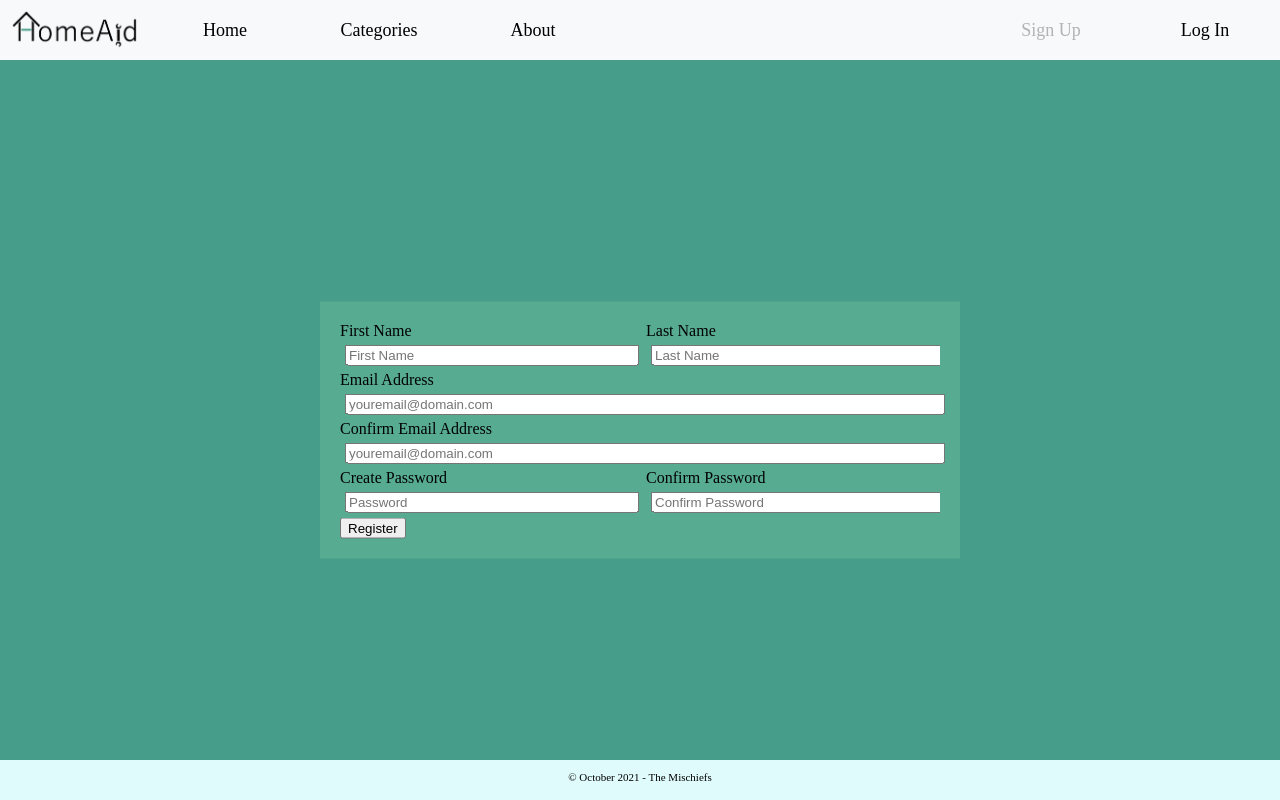
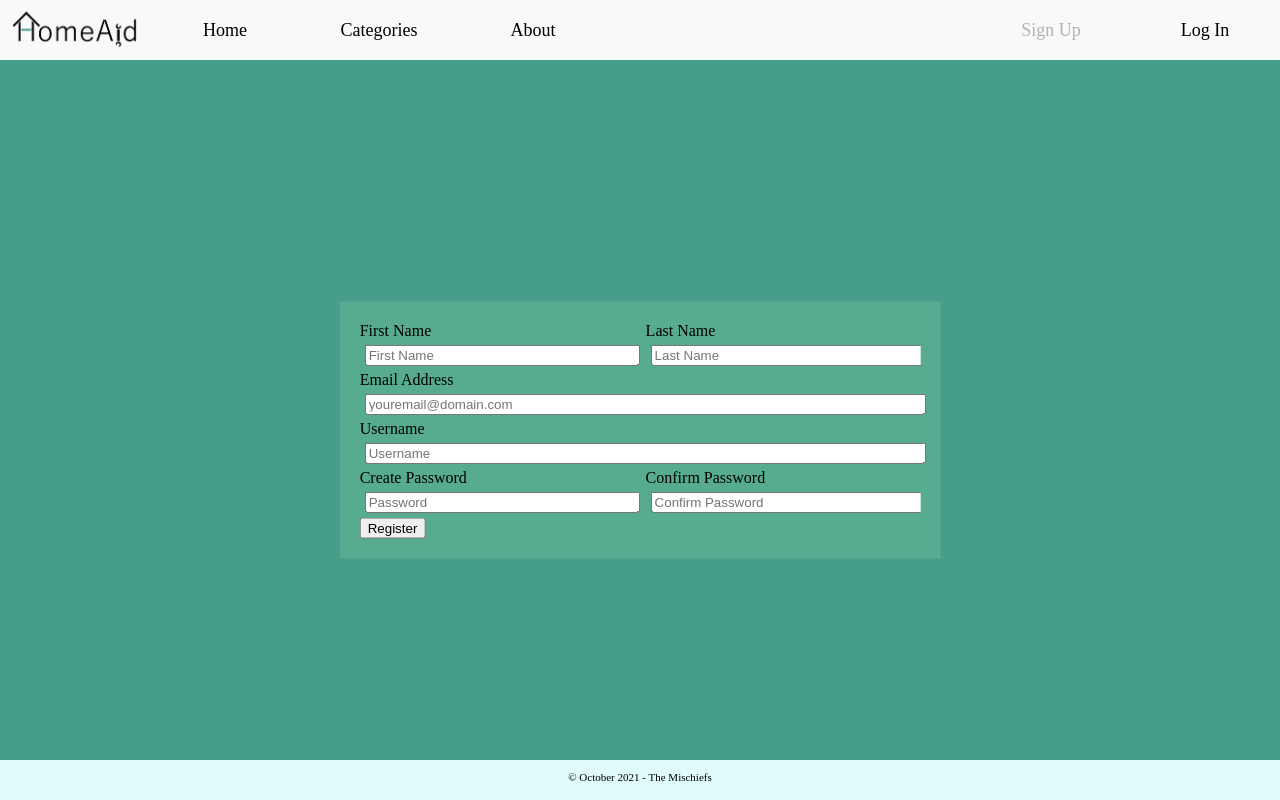
Before and after one commit to pageunavailable/homeaid, a PHP site: page /pages/signup.php in a window 1280 px wide. Run offline with PHP 8.4, Linux system fonts and the light colour scheme.

Commit message:
registration

```diff
--- a/functions/login.php
+++ b/functions/login.php
@@ -7,7 +7,6 @@
         $result = $conn->query($sql);
         if($result->num_rows != 0){
             $_SESSION['username'] = $username;
-            echo "<script>console.log('{$_SESSION['username']}')</script>";
             echo "<script>console.log('Login success');</script>";
             header("Location: pages/profile.php");
         }
--- a/pages/signup.php
+++ b/pages/signup.php
@@ -4,21 +4,30 @@
 
     if(isset($_POST['registerBtn'])){
         $name = $_POST['fname'] . " " . $_POST['lname'];
-        //$username = $_POST['username']; TO BE INSERTED
+        $username = $_POST['username'];
         $email = $_POST['email'];
         $pass = $_POST['password'];
-        if($email != $_POST['emailcheck']){
-            echo "<script>alert('Please double check your email.')</script>";
+        $sql = "SELECT * FROM `users` WHERE `email` = '$email';";
+        $result = $conn->query($sql);
+        if($result->num_rows > 0){
+            echo "<script>alert('This email is already in use.');</script>";
         }
-        if($pass = $_POST['passcheck']){
+        $sql = "SELECT * FROM `users` WHERE `username` = '$username'";
+        $result = $conn->query($sql);
+        if($result->num_rows > 0){
+            echo "<script>alert('This username is already in use. Please use a different username.');</script>";
+        }
+        if($pass == $_POST['passcheck']){
             $password = hash("sha256", $pass);
         }
         else{
             echo "<script>alert('Please double check your password.')</script>";
         }
-        $sql = "INSERT INTO `users`(`name`, `email`, `password`) VALUES
-            ('$name', '$email', '$password');";
+        $sql = "INSERT INTO `users`(`name`, `email`, `username`, `password`) VALUES
+        ('$name', '$email', '$username', '$password');";
         $result = $conn->query($sql);
+        $_SESSION['username'] = $username;
+        header("Location: profile.php");
     }
 ?>
 
@@ -56,8 +65,8 @@
                 </div>
                 <label>Email Address</label>
                 <input type="email" name="email" placeholder="youremail@domain.com">
-                <label>Confirm Email Address</label>
-                <input type="email" name="emailcheck" placeholder="youremail@domain.com">
+                <label>Username</label>
+                <input type="text" name="username" placeholder="Username">
                 <div class="two-cols">
                     <div class="col1">
                         <label>Create Password</label>
```
